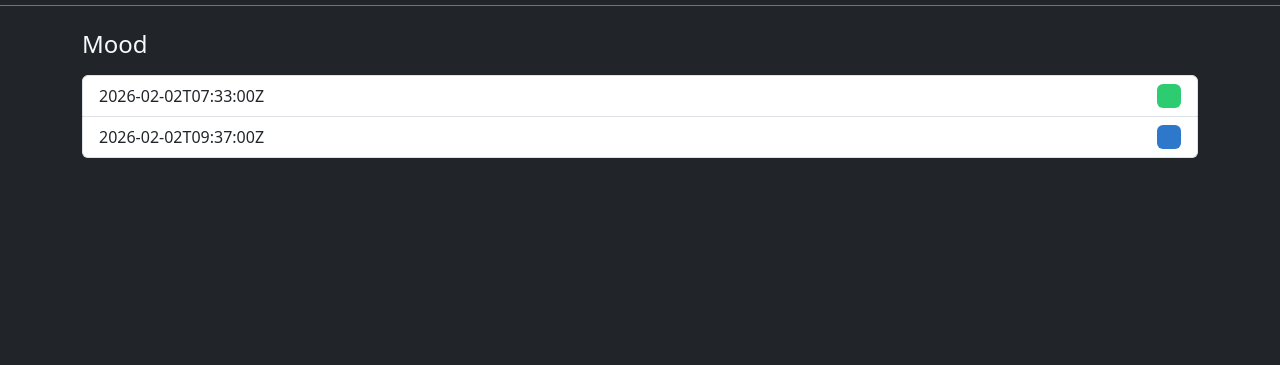
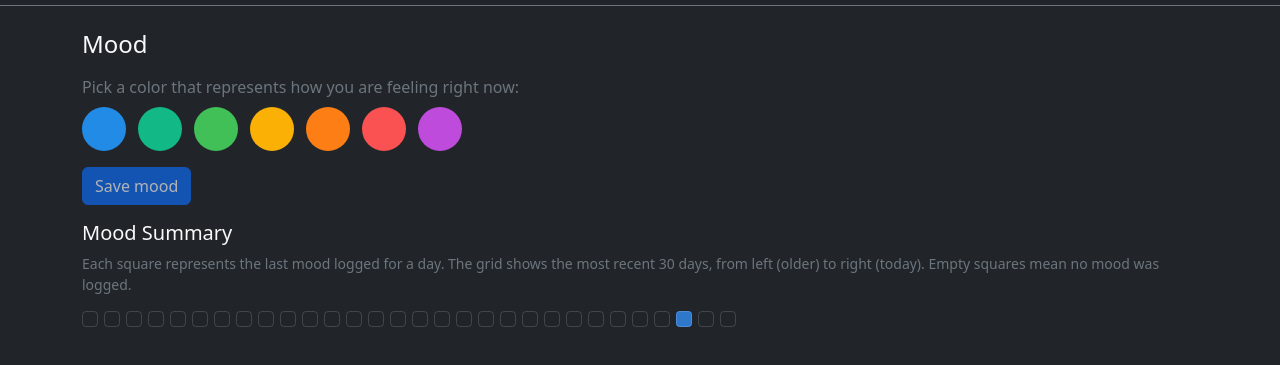
Before and after one commit to karinpietruska/soriaflow, a website built with Vite: page frontend/index.html in a window 1280 px wide. Both pictures are taken after a click on the button "Mood". Shown: the part 45-410 px from the top of the page. Built offline with nearby package versions, Linux system fonts and the light colour scheme.

Commit message:
Add mood picker and 30-day summary grid

```diff
--- a/frontend/src/main.js
+++ b/frontend/src/main.js
@@ -4,7 +4,7 @@ import "./style.css"; // keep this for your own overrides
 
 import { gsap } from "gsap";
 
-import { addSession, getExercises, getSessions } from "./data/store.js";
+import { addMoodEntry, addSession, getExercises, getSessions } from "./data/store.js";
 import { createPresetExercise } from "./data/exercisesService.js";
 import { cycleDurationSec } from "./utils/duration.js";
 import { renderLayout } from "./ui/layout.js";
@@ -39,6 +39,10 @@ let historyPresetSaved = false;
 let historyPreset = null;
 let historyStatusFilter = "all";
 let historySortOrder = "desc";
+
+let moodSelectedColor = "";
+let moodSavedMessage = "";
+let moodSavedTimeout = null;
 
 let runState = {
   active: false,
@@ -140,6 +144,13 @@ function renderHistoryView() {
     presetSaved: historyPresetSaved,
     statusFilter: historyStatusFilter,
     sortOrder: historySortOrder,
+  });
+}
+
+function renderMoodView() {
+  renderMood(document.querySelector("#screen-mood"), {
+    selectedColor: moodSelectedColor,
+    savedMessage: moodSavedMessage,
   });
 }
 
@@ -554,7 +565,7 @@ renderHome(
 );
 renderRunScreen();
 renderHistoryView();
-renderMood(document.querySelector("#screen-mood"));
+renderMoodView();
 renderExercisesView();
 
 // GSAP hooks later (for now: placeholders)
@@ -810,6 +821,30 @@ document.addEventListener("click", (e) => {
     nav.show("home");
     return;
   }
+
+  const moodColorBtn = e.target.closest("[data-mood-color]");
+  if (moodColorBtn) {
+    moodSelectedColor = moodColorBtn.dataset.moodColor;
+    moodSavedMessage = "";
+    renderMoodView();
+    return;
+  }
+
+  const moodSaveBtn = e.target.closest("[data-mood-save]");
+  if (moodSaveBtn && moodSelectedColor) {
+    addMoodEntry({
+      entryID: `m-${Date.now()}`,
+      timeStamp: new Date().toISOString(),
+      color: moodSelectedColor,
+    });
+    moodSavedMessage = "Mood saved.";
+    if (moodSavedTimeout) clearTimeout(moodSavedTimeout);
+    moodSavedTimeout = setTimeout(() => {
+      moodSavedMessage = "";
+      renderMoodView();
+    }, 2500);
+    renderMoodView();
+  }
 });
 
 document.addEventListener("input", (e) => {
--- a/frontend/src/screens/mood.js
+++ b/frontend/src/screens/mood.js
@@ -1,19 +1,97 @@
-import { moodEntries } from "../data/dummy.js";
+import { getMoodEntries } from "../data/store.js";
 
-export function renderMood(el) {
-  const items = moodEntries
-    .map(
-      (m) => `
-      <li class="list-group-item d-flex justify-content-between align-items-center">
-        <span>${m.timeStamp}</span>
-        <span style="width:24px;height:24px;border-radius:6px;background:${m.color};display:inline-block"></span>
-      </li>
+const MOOD_COLORS = [
+  { id: "blue-6", color: "#228be6" },
+  { id: "teal-6", color: "#12b886" },
+  { id: "green-6", color: "#40c057" },
+  { id: "yellow-6", color: "#fab005" },
+  { id: "orange-6", color: "#fd7e14" },
+  { id: "red-6", color: "#fa5252" },
+  { id: "grape-6", color: "#be4bdb" },
+];
+
+export function renderMood(
+  el,
+  { selectedColor = "", savedMessage = "" } = {}
+) {
+  const palette = MOOD_COLORS.map(
+    (m) => `
+      <button
+        type="button"
+        class="mood-swatch ${selectedColor === m.color ? "mood-swatch--active" : ""}"
+        style="background:${m.color};"
+        data-mood-color="${m.color}"
+        aria-label="${m.id}"
+      ></button>
     `
-    )
+  ).join("");
+
+  const entries = getMoodEntries();
+  const byDay = new Map();
+  entries.forEach((m) => {
+    const d = new Date(m.timeStamp);
+    const key = d.toISOString().slice(0, 10);
+    if (!byDay.has(key)) {
+      byDay.set(key, m);
+    } else {
+      const existing = byDay.get(key);
+      if (new Date(existing.timeStamp).getTime() < d.getTime()) {
+        byDay.set(key, m);
+      }
+    }
+  });
+  const today = new Date();
+  today.setHours(0, 0, 0, 0);
+  const days = [];
+  for (let i = 29; i >= 0; i -= 1) {
+    const d = new Date(today);
+    d.setDate(today.getDate() - i);
+    const key = d.toISOString().slice(0, 10);
+    days.push({ key, entry: byDay.get(key) || null });
+  }
+  const moodGrid = days
+    .map((d) => {
+      const color = d.entry ? d.entry.color : "transparent";
+      const label = d.entry
+        ? new Date(d.entry.timeStamp).toLocaleDateString("en-GB", {
+            day: "2-digit",
+            month: "short",
+          })
+        : d.key;
+      return `
+        <div
+          class="mood-day"
+          style="background:${color};"
+          title="${label}"
+        ></div>
+      `;
+    })
     .join("");
 
   el.innerHTML = `
     <h2 class="h4 mb-3">Mood</h2>
-    <ul class="list-group">${items}</ul>
+    <div class="mb-3">
+      <div class="text-secondary mb-2">
+        Pick a color that represents how you are feeling right now:
+      </div>
+      <div class="mood-palette">${palette}</div>
+      ${
+        savedMessage
+          ? `<div class="alert alert-success py-2 mt-3">${savedMessage}</div>`
+          : ""
+      }
+      <div class="mt-3">
+        <button class="btn btn-primary" data-mood-save ${
+          selectedColor ? "" : "disabled"
+        }>
+          Save mood
+        </button>
+      </div>
+    </div>
+    <h3 class="h5 mb-2">Mood Summary</h3>
+    <div class="text-secondary small mb-3">
+      Each square represents the last mood logged for a day. The grid shows the most recent 30 days, from left (older) to right (today). Empty squares mean no mood was logged.
+    </div>
+    <div class="mood-summary">${moodGrid}</div>
   `;
 }
--- a/frontend/src/style.css
+++ b/frontend/src/style.css
@@ -81,3 +81,36 @@
 .history-kv__value {
   color: #e9ecef;
 }
+
+.mood-palette {
+  display: flex;
+  flex-wrap: wrap;
+  gap: 0.75rem;
+}
+
+.mood-swatch {
+  width: 44px;
+  height: 44px;
+  border-radius: 999px;
+  border: 2px solid transparent;
+  cursor: pointer;
+}
+
+.mood-swatch--active {
+  border-color: #e9ecef;
+  box-shadow: 0 0 0 4px rgba(233, 236, 239, 0.15);
+}
+
+.mood-summary {
+  display: grid;
+  grid-template-columns: repeat(30, 16px);
+  gap: 6px;
+}
+
+.mood-day {
+  width: 16px;
+  height: 16px;
+  border-radius: 4px;
+  background: transparent;
+  border: 1px solid rgba(255, 255, 255, 0.15);
+}
```
